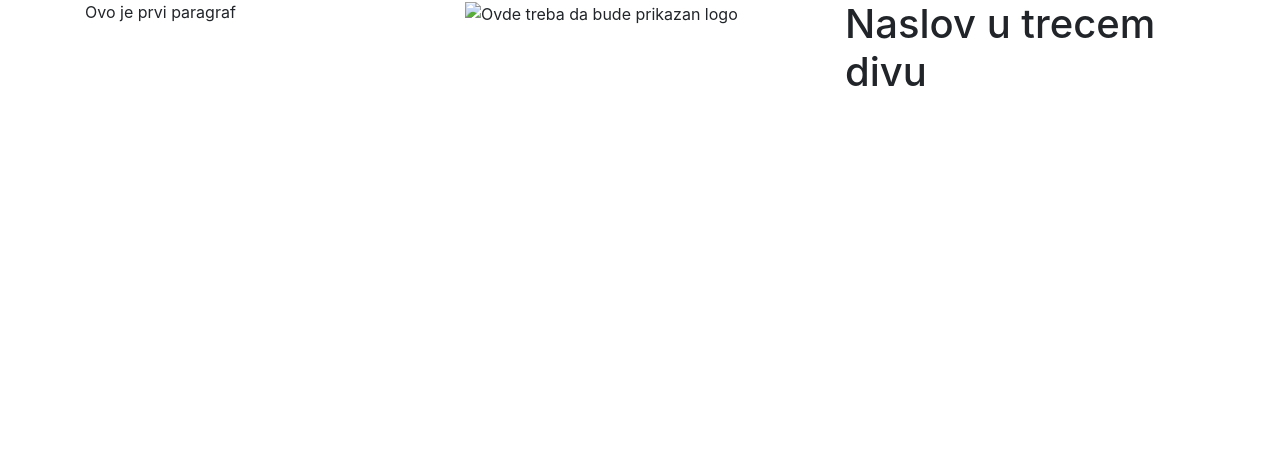
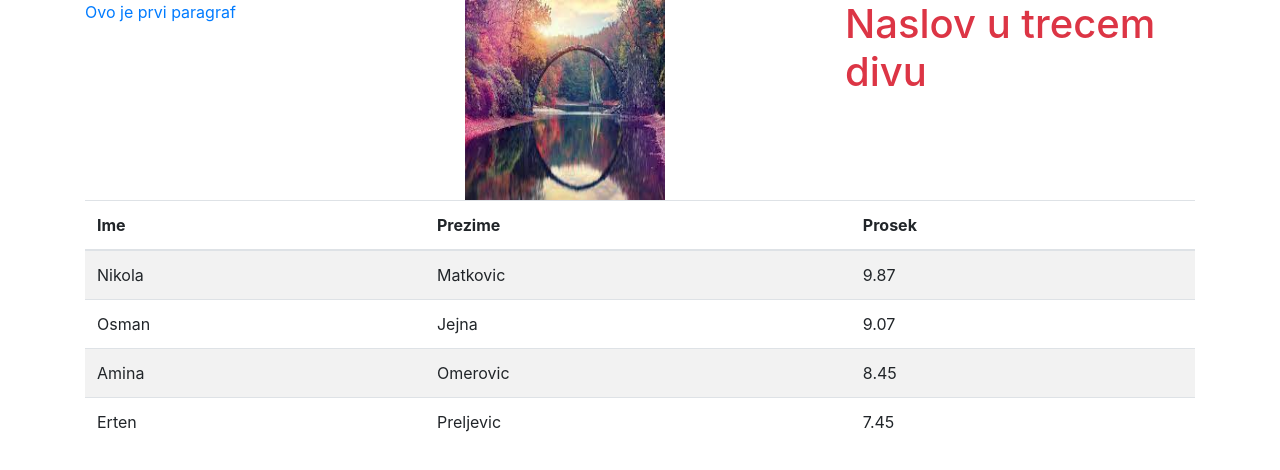
Before and after one commit to bimmerboyy/Web-Design, a plain HTML site: page DUNP/wd-v2/index.html in a window 1280 px wide. Drawn offline with nearby package versions, Linux system fonts and the light colour scheme.

Commit message:
exercise from second class

```diff
--- a/DUNP/wd-v2/index.html
+++ b/DUNP/wd-v2/index.html
@@ -15,16 +15,51 @@
 
     <div class="container">
         <div class="row">
-            <div class="col-md-4">
-                <p>Ovo je prvi paragraf</p>
+            <div class="col-md-4 col-12 col-sm-6">
+                <p class="text-primary">Ovo je prvi paragraf</p>
             </div>
-            <div class="col-md-4">
-                <img src="" alt="Ovde treba da bude prikazan logo">
+            <div class="col-md-4 col-12 col-sm-6">
+                <img src="images/преузимање.jpeg" width="200px" height="200px" alt="Ovde treba da bude prikazan logo">
             </div>
-            <div class="col-md-4">
-                <h1>Naslov u trecem divu</h1>
+            <div class="col-md-4 col-12 col-sm-6">
+                <h1 class="text-danger">Naslov u trecem divu</h1>
             </div>
 
+        </div>
+        <div class="row">
+            <div class="col-12">
+                <table class="table table-striped">
+                    <thead>
+                        <tr>
+                            <th>Ime</th>
+                            <th>Prezime</th>
+                            <th>Prosek</th>
+                        </tr>
+                    </thead>
+                    <tbody>
+                        <tr>
+                            <td>Nikola</td>
+                            <td>Matkovic</td>
+                            <td>9.87</td>
+                        </tr>
+                        <tr>
+                            <td>Osman</td>
+                            <td>Jejna</td>
+                            <td>9.07</td>
+                        </tr>
+                        <tr>
+                            <td>Amina</td>
+                            <td>Omerovic</td>
+                            <td>8.45</td>
+                        </tr>
+                        <tr>
+                            <td>Erten</td>
+                            <td>Preljevic</td>
+                            <td>7.45</td>
+                        </tr>
+                    </tbody>
+                </table>
+            </div>
         </div>
     </div>
 
```
Also changed, not shown: DUNP/wd-v2/images/преузимање.jpeg (added).
